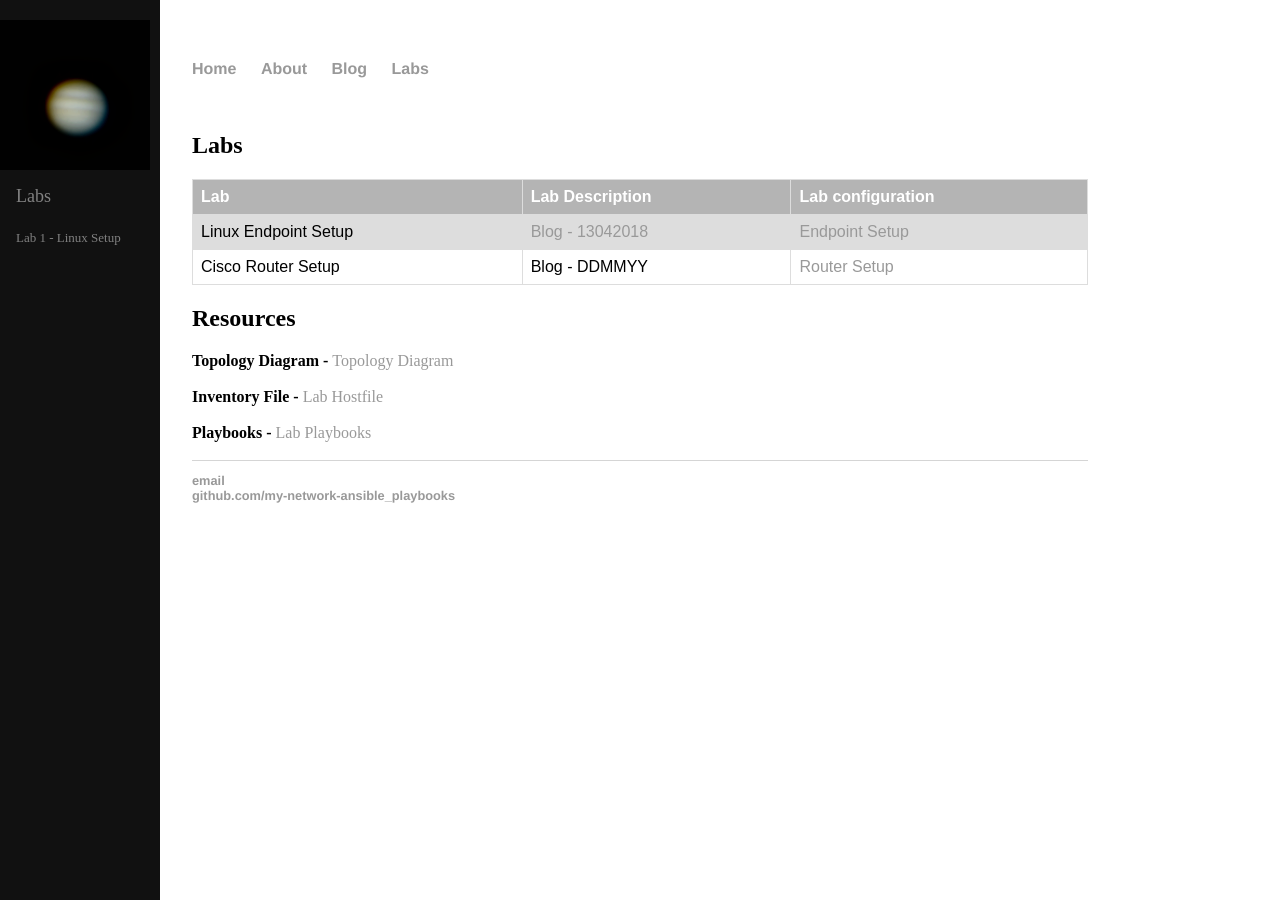
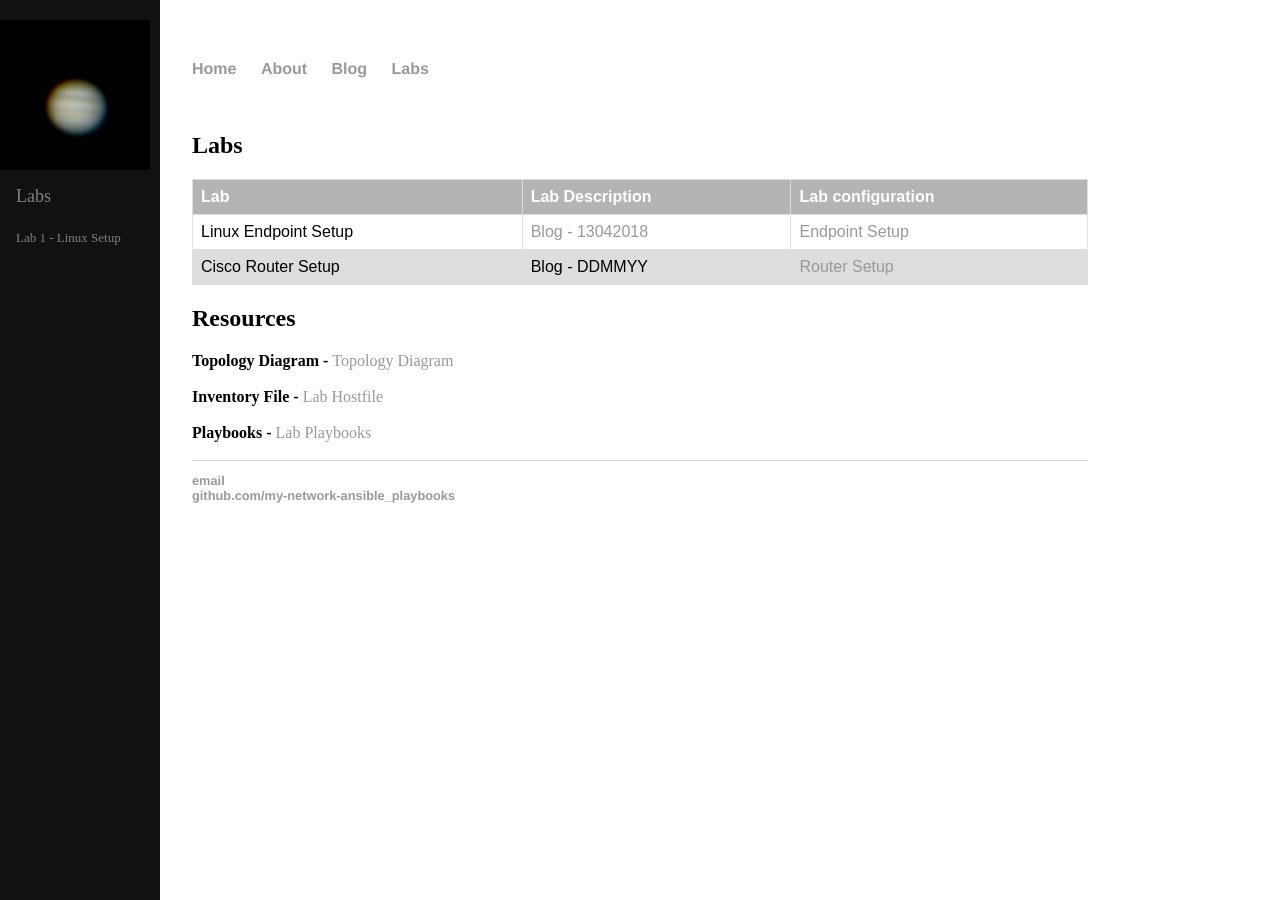
Before and after one commit to craigeowen/craigeowen.github.io, a Jekyll site: the page built from ansible/index.html, in a window 1280 px wide. Built offline with Jekyll 4.4.1, drawn with Linux system fonts in a browser that asks for light colours.

Commit message:
Update index.html

```diff
--- a/ansible/index.html
+++ b/ansible/index.html
@@ -34,7 +34,7 @@ td {
     padding: 8px;
 }
 
-tr:nth-child(even) {
+tr:nth-child(odd) {
     background-color: #dddddd;
 }
 </style>
```
